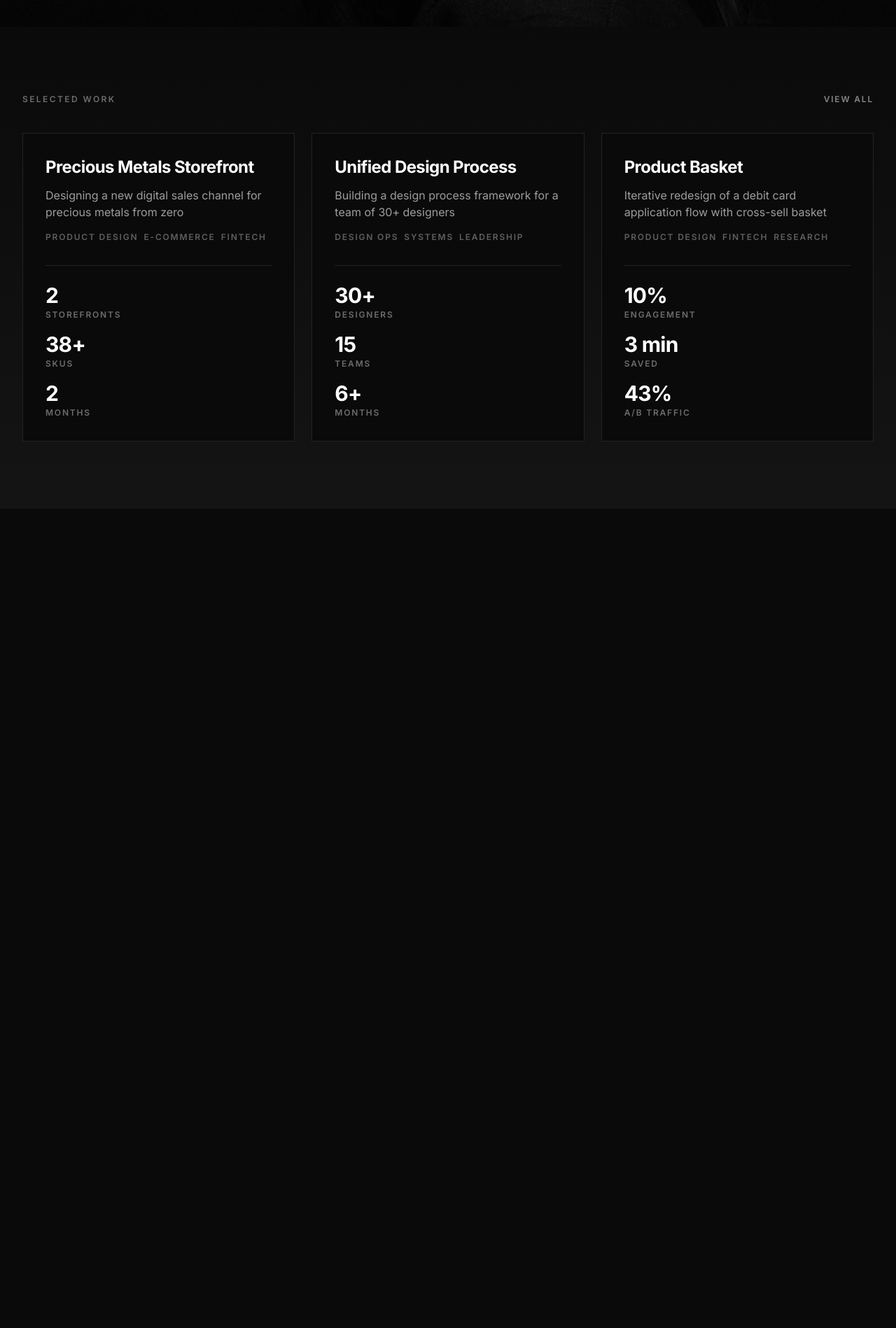
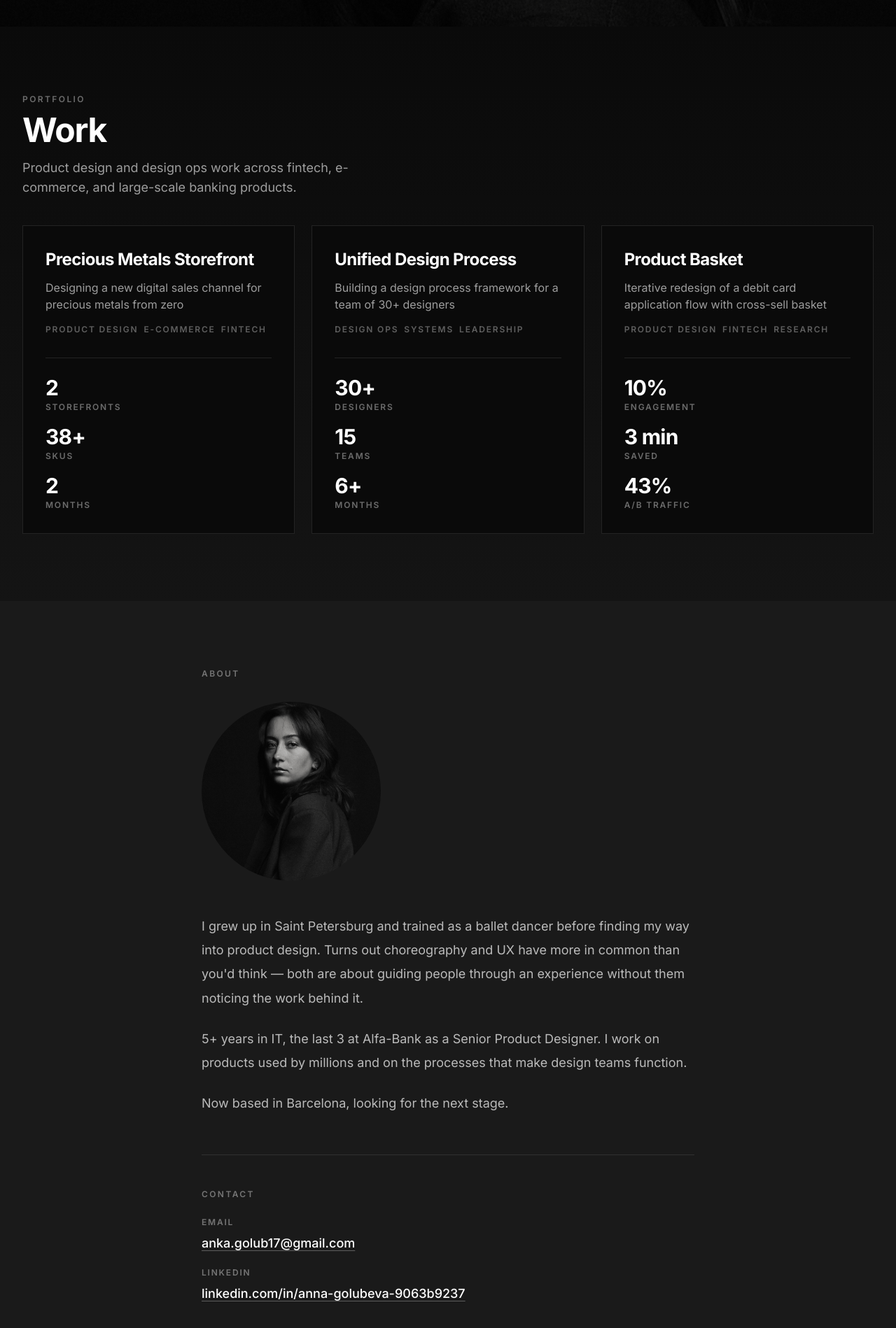
Before and after one commit to AnnGolub/portfolio, a Next.js app: page / in a window 1280 px wide. Shown: the part 762-2660 px from the top of the page at 70% size. Before the commit the page ends 1489 px from the top, so only its background shows below. Built offline with nearby package versions, Linux system fonts and the light colour scheme.

Commit message:
Restructure portfolio as a one-page site with anchor navigation.
Combine hero, work, and about on home; redirect legacy routes and keep case study pages.

Co-authored-by: Cursor <cursoragent@cursor.com>

```diff
--- a/app/about/page.tsx
+++ b/app/about/page.tsx
@@ -1,70 +1,5 @@
-import type { Metadata } from "next";
-import { PageShell } from "@/components/PageShell";
-import { SectionLabel } from "@/components/SectionLabel";
-import { site } from "@/data/site";
-
-export const metadata: Metadata = {
-  title: "About",
-  description: `Bio and contact for ${site.name}, senior product designer.`,
-};
+import { HashRedirect } from "@/components/HashRedirect";
 
 export default function AboutPage() {
-  return (
-    <PageShell tone="surface">
-      <h1 className="sr-only">{site.name}</h1>
-
-      <img
-        src="/photo.jpg"
-        alt="Anna Golubeva"
-        width={256}
-        height={256}
-        className="h-64 w-64 rounded-full object-cover"
-      />
-
-      <div className="mt-10 space-y-6 text-base leading-[1.85] text-white/70 sm:mt-12 sm:text-lg sm:leading-[1.9]">
-        <p>
-          I grew up in Saint Petersburg and trained as a ballet dancer before
-          finding my way into product design. Turns out choreography and UX have
-          more in common than you&apos;d think — both are about guiding people
-          through an experience without them noticing the work behind it.
-        </p>
-        <p>
-          5+ years in IT, the last 3 at Alfa-Bank as a Senior Product Designer.
-          I work on products used by millions and on the processes that make
-          design teams function.
-        </p>
-        <p>Now based in Barcelona, looking for the next stage.</p>
-      </div>
-
-      <section className="mt-12 border-t border-white/10 pt-10 sm:mt-14 sm:pt-12">
-        <SectionLabel>Contact</SectionLabel>
-        <ul className="mt-6 space-y-5">
-          <li>
-            <span className="block text-xs font-semibold uppercase tracking-[0.15em] text-white/40">
-              Email
-            </span>
-            <a
-              href="mailto:anka.golub17@gmail.com"
-              className="mt-2 inline-block text-base font-medium text-white underline decoration-white/30 underline-offset-4 transition-colors hover:decoration-white sm:text-lg"
-            >
-              anka.golub17@gmail.com
-            </a>
-          </li>
-          <li>
-            <span className="block text-xs font-semibold uppercase tracking-[0.15em] text-white/40">
-              LinkedIn
-            </span>
-            <a
-              href="https://www.linkedin.com/in/anna-golubeva-9063b9237/"
-              target="_blank"
-              rel="noopener noreferrer"
-              className="mt-2 inline-block text-base font-medium text-white underline decoration-white/30 underline-offset-4 transition-colors hover:decoration-white sm:text-lg"
-            >
-              linkedin.com/in/anna-golubeva-9063b9237
-            </a>
-          </li>
-        </ul>
-      </section>
-    </PageShell>
-  );
+  return <HashRedirect hash="about" />;
 }
--- a/app/page.tsx
+++ b/app/page.tsx
@@ -1,16 +1,18 @@
+import { AboutSection } from "@/components/AboutSection";
+import { HashScrollOnLoad } from "@/components/HashScrollOnLoad";
 import { Hero } from "@/components/Hero";
-import { WorkCarousel } from "@/components/WorkCarousel";
+import { WorkSection } from "@/components/WorkSection";
 import { getAllCases } from "@/lib/cases";
 
 export default function HomePage() {
-  const previews = getAllCases();
+  const cases = getAllCases();
 
   return (
     <>
+      <HashScrollOnLoad />
       <Hero />
-      <section className="bg-gradient-to-b from-[#0a0a0a] via-surface-1 to-surface-2 py-16 sm:py-24">
-        <WorkCarousel cases={previews} />
-      </section>
+      <WorkSection cases={cases} />
+      <AboutSection />
     </>
   );
 }
--- a/app/work/[slug]/page.tsx
+++ b/app/work/[slug]/page.tsx
@@ -35,7 +35,7 @@ export default function CaseStudyPage({ params }: PageProps) {
   return (
     <PageShell tone="elevated">
       <Link
-        href="/work"
+        href="/#work"
         className="text-xs font-semibold uppercase tracking-[0.15em] text-white/50 transition-colors hover:text-white"
       >
         ← Work
--- a/app/work/page.tsx
+++ b/app/work/page.tsx
@@ -1,46 +1,5 @@
-import type { Metadata } from "next";
-import Link from "next/link";
-import { CaseStudyCard } from "@/components/CaseStudyCard";
-import { PageShell } from "@/components/PageShell";
-import { SectionLabel } from "@/components/SectionLabel";
-import { getAllCases } from "@/lib/cases";
-
-export const metadata: Metadata = {
-  title: "Work",
-  description:
-    "Case studies in product design, fintech, and design operations at scale.",
-};
+import { HashRedirect } from "@/components/HashRedirect";
 
 export default function WorkPage() {
-  const allCases = getAllCases();
-
-  return (
-    <PageShell tone="elevated">
-      <header>
-        <SectionLabel>Portfolio</SectionLabel>
-        <h1 className="mt-3 text-3xl font-bold tracking-tight text-white sm:text-4xl md:text-5xl">
-          Work
-        </h1>
-        <p className="mt-4 max-w-lg text-base leading-relaxed text-white/60 sm:text-lg">
-          Product design and design ops work across fintech, e-commerce, and
-          large-scale banking products.
-        </p>
-      </header>
-
-      <div className="mt-12 grid gap-6 sm:mt-16 sm:grid-cols-2 lg:grid-cols-3">
-        {allCases.map((caseStudy) => (
-          <CaseStudyCard key={caseStudy.slug} caseStudy={caseStudy} />
-        ))}
-      </div>
-
-      <p className="mt-12">
-        <Link
-          href="/"
-          className="text-xs font-semibold uppercase tracking-[0.15em] text-white/50 transition-colors hover:text-white"
-        >
-          ← Home
-        </Link>
-      </p>
-    </PageShell>
-  );
+  return <HashRedirect hash="work" />;
 }
--- /dev/null
+++ b/components/AboutSection.tsx
@@ -0,0 +1,71 @@
+import { SectionLabel } from "@/components/SectionLabel";
+import { site } from "@/data/site";
+
+export function AboutSection() {
+  return (
+    <section
+      id="about"
+      className="scroll-mt-24 bg-surface-3 px-5 py-16 sm:px-8 sm:py-24"
+    >
+      <div className="mx-auto max-w-6xl lg:max-w-[44rem]">
+        <SectionLabel>About</SectionLabel>
+
+        <img
+          src="/photo.jpg"
+          alt="Anna Golubeva"
+          width={256}
+          height={256}
+          className="mt-8 h-64 w-64 rounded-full object-cover"
+        />
+
+        <div className="mt-10 space-y-6 text-base leading-[1.85] text-white/70 sm:mt-12 sm:text-lg sm:leading-[1.9]">
+          <p>
+            I grew up in Saint Petersburg and trained as a ballet dancer before
+            finding my way into product design. Turns out choreography and UX
+            have more in common than you&apos;d think — both are about guiding
+            people through an experience without them noticing the work behind
+            it.
+          </p>
+          <p>
+            5+ years in IT, the last 3 at Alfa-Bank as a Senior Product
+            Designer. I work on products used by millions and on the processes
+            that make design teams function.
+          </p>
+          <p>Now based in Barcelona, looking for the next stage.</p>
+        </div>
+
+        <div className="mt-12 border-t border-white/10 pt-10 sm:mt-14 sm:pt-12">
+          <SectionLabel>Contact</SectionLabel>
+          <ul className="mt-6 space-y-5">
+            <li>
+              <span className="block text-xs font-semibold uppercase tracking-[0.15em] text-white/40">
+                Email
+              </span>
+              <a
+                href="mailto:anka.golub17@gmail.com"
+                className="mt-2 inline-block text-base font-medium text-white underline decoration-white/30 underline-offset-4 transition-colors hover:decoration-white sm:text-lg"
+              >
+                anka.golub17@gmail.com
+              </a>
+            </li>
+            <li>
+              <span className="block text-xs font-semibold uppercase tracking-[0.15em] text-white/40">
+                LinkedIn
+              </span>
+              <a
+                href="https://www.linkedin.com/in/anna-golubeva-9063b9237/"
+                target="_blank"
+                rel="noopener noreferrer"
+                className="mt-2 inline-block text-base font-medium text-white underline decoration-white/30 underline-offset-4 transition-colors hover:decoration-white sm:text-lg"
+              >
+                linkedin.com/in/anna-golubeva-9063b9237
+              </a>
+            </li>
+          </ul>
+        </div>
+
+        <p className="sr-only">{site.name}</p>
+      </div>
+    </section>
+  );
+}
--- /dev/null
+++ b/components/HashRedirect.tsx
@@ -0,0 +1,15 @@
+"use client";
+
+import { useEffect } from "react";
+
+type HashRedirectProps = {
+  hash: string;
+};
+
+export function HashRedirect({ hash }: HashRedirectProps) {
+  useEffect(() => {
+    window.location.replace(`/#${hash}`);
+  }, [hash]);
+
+  return null;
+}
--- /dev/null
+++ b/components/HashScrollOnLoad.tsx
@@ -0,0 +1,23 @@
+"use client";
+
+import { useEffect } from "react";
+
+export function HashScrollOnLoad() {
+  useEffect(() => {
+    const hash = window.location.hash.replace("#", "");
+    if (!hash) return;
+
+    const scrollToHash = () => {
+      const target = document.getElementById(hash);
+      if (target) {
+        target.scrollIntoView({ behavior: "smooth" });
+      }
+    };
+
+    scrollToHash();
+    window.addEventListener("hashchange", scrollToHash);
+    return () => window.removeEventListener("hashchange", scrollToHash);
+  }, []);
+
+  return null;
+}
--- a/components/Header.tsx
+++ b/components/Header.tsx
@@ -6,8 +6,8 @@ import { useEffect, useState } from "react";
 import { site } from "@/data/site";
 
 const nav = [
-  { href: "/work", label: "Work" },
-  { href: "/about", label: "About" },
+  { href: "/#work", label: "Work" },
+  { href: "/#about", label: "About" },
 ];
 
 export function Header() {
@@ -39,6 +39,8 @@ export function Header() {
       ? "border-transparent bg-transparent"
       : "border-white/10 bg-[#0a0a0a]/90 backdrop-blur-md";
 
+  const closeMenu = () => setMenuOpen(false);
+
   return (
     <>
       <header
@@ -61,11 +63,7 @@ export function Header() {
               <Link
                 key={item.href}
                 href={item.href}
-                className={`text-xs font-semibold uppercase tracking-[0.15em] transition-opacity ${
-                  pathname === item.href
-                    ? "text-white"
-                    : "text-white/70 hover:opacity-60"
-                }`}
+                className="text-xs font-semibold uppercase tracking-[0.15em] text-white/70 transition-opacity hover:opacity-60"
               >
                 {item.label}
               </Link>
@@ -98,7 +96,7 @@ export function Header() {
           type="button"
           className="absolute right-5 top-5 flex h-10 w-10 items-center justify-center text-white transition-opacity duration-200 hover:opacity-60"
           aria-label="Close menu"
-          onClick={() => setMenuOpen(false)}
+          onClick={closeMenu}
         >
           <span className="sr-only">Close</span>
           <svg
@@ -121,7 +119,7 @@ export function Header() {
               key={item.href}
               href={item.href}
               className="text-5xl font-bold text-white transition-opacity duration-200 hover:opacity-60"
-              onClick={() => setMenuOpen(false)}
+              onClick={closeMenu}
             >
               {item.label}
             </Link>
--- a/components/WorkCarousel.tsx
+++ /dev/null
@@ -1,37 +0,0 @@
-import Link from "next/link";
-import { CaseStudyCard } from "@/components/CaseStudyCard";
-import { SectionLabel } from "@/components/SectionLabel";
-import type { CaseStudy } from "@/data/cases";
-
-type WorkCarouselProps = {
-  cases: CaseStudy[];
-  showViewAll?: boolean;
-};
-
-export function WorkCarousel({ cases, showViewAll = true }: WorkCarouselProps) {
-  return (
-    <section id="work" className="scroll-mt-20">
-      <div className="flex items-end justify-between gap-4 px-5 sm:px-8">
-        <SectionLabel>Selected work</SectionLabel>
-        {showViewAll && (
-          <Link
-            href="/work"
-            className="text-xs font-semibold uppercase tracking-[0.15em] text-white/50 transition-colors hover:text-white"
-          >
-            View all
-          </Link>
-        )}
-      </div>
-
-      <div className="mt-8 flex gap-4 overflow-x-auto px-5 pb-4 snap-x snap-mandatory scrollbar-none sm:mt-10 sm:grid sm:grid-cols-2 sm:gap-6 sm:overflow-visible sm:px-8 sm:pb-0 lg:grid-cols-3">
-        {cases.map((caseStudy) => (
-          <CaseStudyCard
-            key={caseStudy.slug}
-            caseStudy={caseStudy}
-            className="snap-center sm:snap-align-none"
-          />
-        ))}
-      </div>
-    </section>
-  );
-}
--- /dev/null
+++ b/components/WorkSection.tsx
@@ -0,0 +1,33 @@
+import { CaseStudyCard } from "@/components/CaseStudyCard";
+import { SectionLabel } from "@/components/SectionLabel";
+import type { CaseStudy } from "@/data/cases";
+
+type WorkSectionProps = {
+  cases: CaseStudy[];
+};
+
+export function WorkSection({ cases }: WorkSectionProps) {
+  return (
+    <section
+      id="work"
+      className="scroll-mt-24 bg-gradient-to-b from-[#0a0a0a] via-surface-1 to-surface-2 py-16 sm:py-24"
+    >
+      <div className="px-5 sm:px-8">
+        <SectionLabel>Portfolio</SectionLabel>
+        <h2 className="mt-3 text-3xl font-bold tracking-tight text-white sm:text-4xl md:text-5xl">
+          Work
+        </h2>
+        <p className="mt-4 max-w-lg text-base leading-relaxed text-white/60 sm:text-lg">
+          Product design and design ops work across fintech, e-commerce, and
+          large-scale banking products.
+        </p>
+      </div>
+
+      <div className="mt-8 flex gap-4 overflow-x-scroll px-5 pb-4 snap-x snap-mandatory scrollbar-none sm:mt-10 sm:px-8 lg:grid lg:grid-cols-3 lg:gap-6 lg:overflow-visible lg:pb-0">
+        {cases.map((caseStudy) => (
+          <CaseStudyCard key={caseStudy.slug} caseStudy={caseStudy} />
+        ))}
+      </div>
+    </section>
+  );
+}
```
